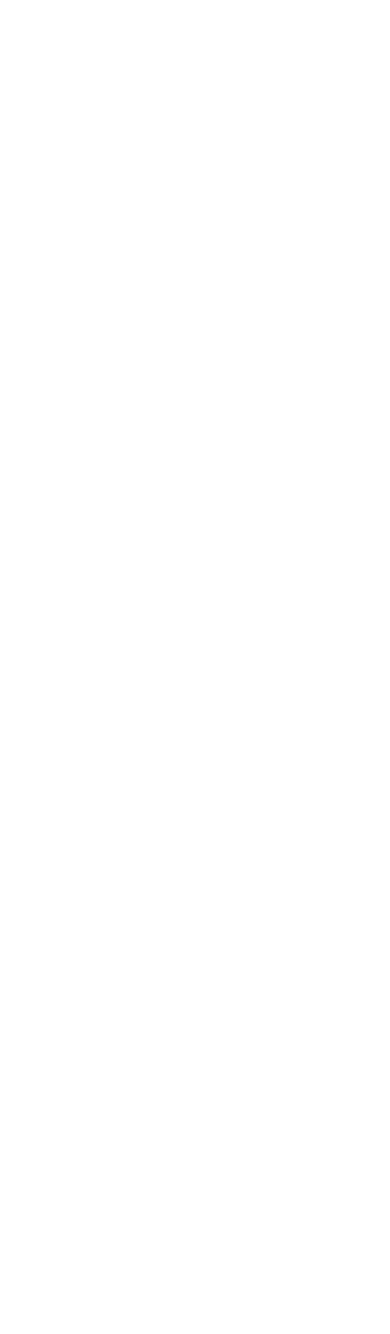
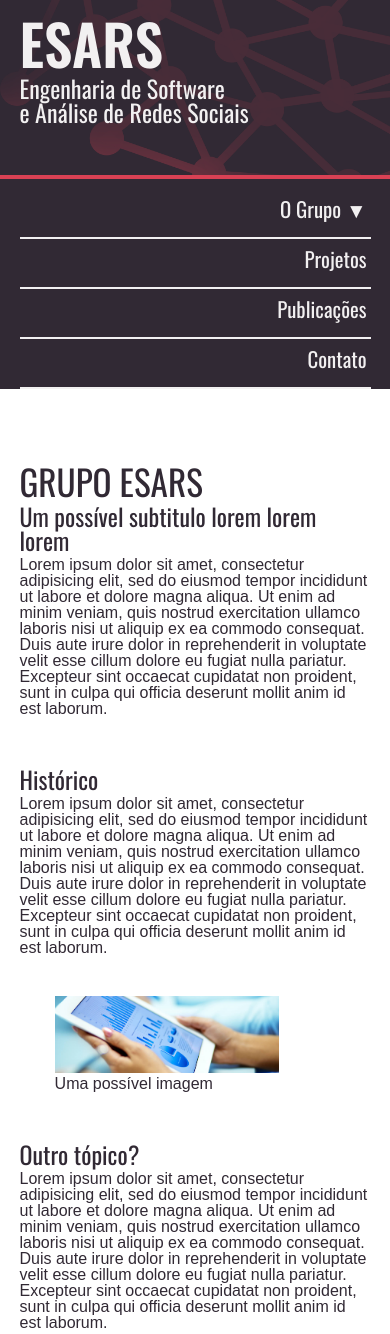
Before and after one commit to Aaronsantos/esars, a plain HTML site: page publica.html in a window 390 px wide. Shown: the top 1334 px of the page. Before the commit the page ends 844 px from the top, so only its background shows below. Drawn offline with Linux system fonts and the light colour scheme.

Commit message:
Adicionando novas paginas

```diff
--- a/css/style.css
+++ b/css/style.css
@@ -116,6 +116,28 @@ header {
 .dropMenu:hover{
   cursor: pointer;
   color: #d94154;
+}
+
+@media screen and (max-width: 400px){
+
+  .container {
+    padding-left: 5%;
+    padding-right: 5%;
+  }
+
+  .menuItem{
+    display: block;
+    height: 50px;
+    text-align: right;
+    border-bottom: 2px solid #f2f0f1;
+    width: 100%;
+    padding-top: 10px;
+  }
+
+  .mainMenu {
+    height: auto;
+  }
+
 }
 
 /*DROP MENU*/
@@ -239,7 +261,8 @@ main h2+.project{
 .contactItem{
 
   display: inline-block;
-  width: 40%;
+  width: 45%;
+  margin-left: 2.5%;
 }
 
 .contactItem h3{
--- a/publica.html
+++ b/publica.html
@@ -0,0 +1,65 @@
+<!DOCTYPE html>
+<html>
+  <head>
+    <meta charset="utf-8">
+    <title>ESARS</title>
+    <link rel="stylesheet" href="css/style.css">
+    <link rel="stylesheet" href="css/reset.css">
+  </head>
+  <body>
+    <header>
+      <section class="heroSection container">
+        <div class="title">
+          <h1>ESARS</h1>
+          <h2>Engenharia de Software <p>e Análise de Redes Sociais<p></h2>
+        </div>
+      </section>
+      <nav class="mainMenu container">
+        <ul>
+         <li class="menuItem dropMenu ">
+               O Grupo &#x25BC;
+               <ul class="dropContent">
+                 <li class="menuItem" ><a href="index.html">Sobre</a></li>
+                 <li class="menuItem" ><a href="membros.html">Membros</a></li>
+               </ul>
+             </li>
+             <li class="menuItem" ><a href="projetos.html">Projetos</a></li>
+             <li class="menuItem" ><a href="publica.html">Publicações</a></li>
+             <li class="menuItem" ><a href="contato.html">Contato</a></li>
+           </ul>
+      </nav>
+    </header>
+    <main class="container">
+      <section class="topic">
+        <h2>GRUPO ESARS</h2>
+        <h3>Um possível subtitulo lorem lorem lorem</h3>
+
+        <p>Lorem ipsum dolor sit amet, consectetur adipisicing elit, sed do eiusmod tempor incididunt ut labore et dolore magna aliqua. Ut enim ad minim veniam, quis nostrud exercitation ullamco laboris nisi ut aliquip ex ea commodo consequat. Duis aute irure dolor in reprehenderit in voluptate velit esse cillum dolore eu fugiat nulla pariatur. Excepteur sint occaecat cupidatat non proident, sunt in culpa qui officia deserunt mollit anim id est laborum.
+        </p>
+
+      </section>
+      <section class="topic">
+        <h3>Histórico</h3>
+        <p>Lorem ipsum dolor sit amet, consectetur adipisicing elit, sed do eiusmod tempor incididunt ut labore et dolore magna aliqua. Ut enim ad minim veniam, quis nostrud exercitation ullamco laboris nisi ut aliquip ex ea commodo consequat. Duis aute irure dolor in reprehenderit in voluptate velit esse cillum dolore eu fugiat nulla pariatur. Excepteur sint occaecat cupidatat non proident, sunt in culpa qui officia deserunt mollit anim id est laborum.
+        </p>
+
+        <figure>
+          <img src="img/imgtest.jpg" alt="">
+          <figcaption>Uma possível imagem</figcaption>
+        </figure>
+      </section>
+
+      <section class="topic">
+        <h3>Outro tópico?</h3>
+        <p>Lorem ipsum dolor sit amet, consectetur adipisicing elit, sed do eiusmod tempor incididunt ut labore et dolore magna aliqua. Ut enim ad minim veniam, quis nostrud exercitation ullamco laboris nisi ut aliquip ex ea commodo consequat. Duis aute irure dolor in reprehenderit in voluptate velit esse cillum dolore eu fugiat nulla pariatur. Excepteur sint occaecat cupidatat non proident, sunt in culpa qui officia deserunt mollit anim id est laborum.
+        </p>
+      </section>
+
+    </main>
+
+    <footer class="container">
+
+
+    </footer>
+  </body>
+</html>
```
Also changed, not shown: index.html (+1 -0 lines).
